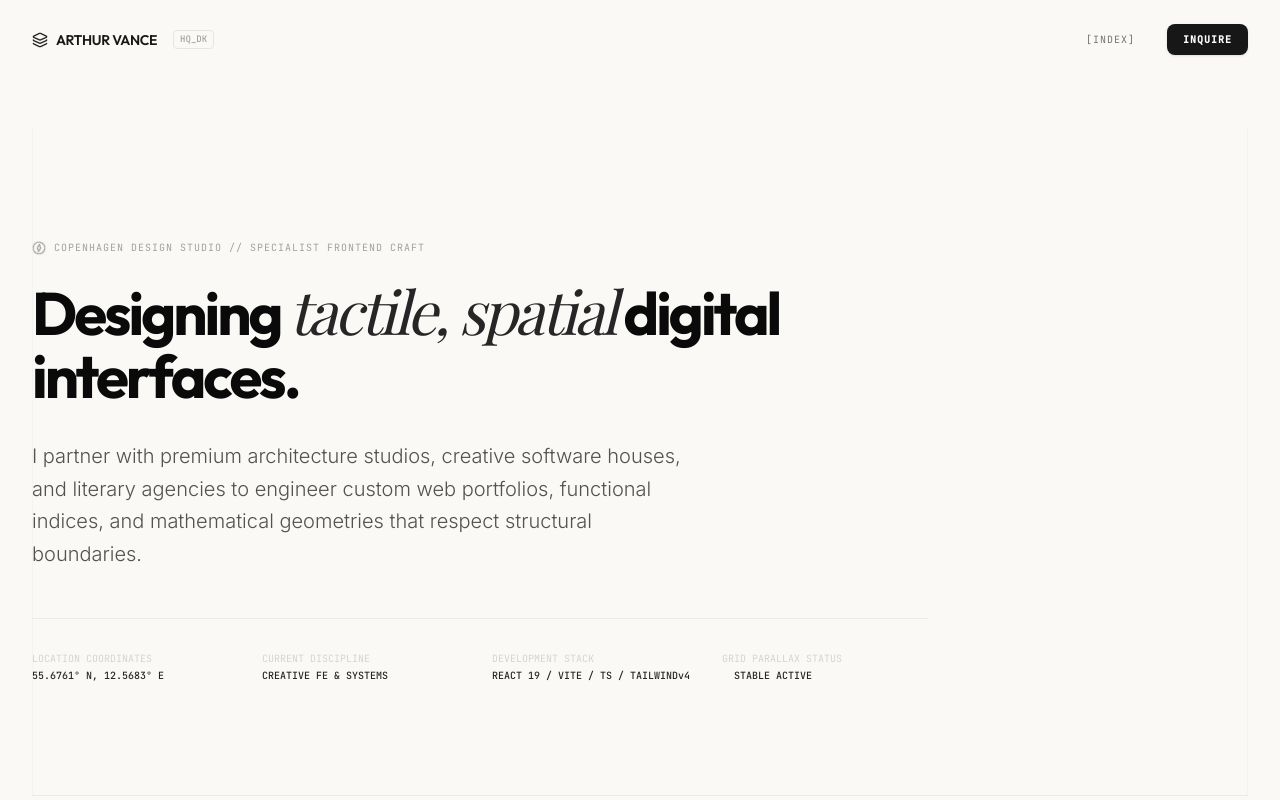
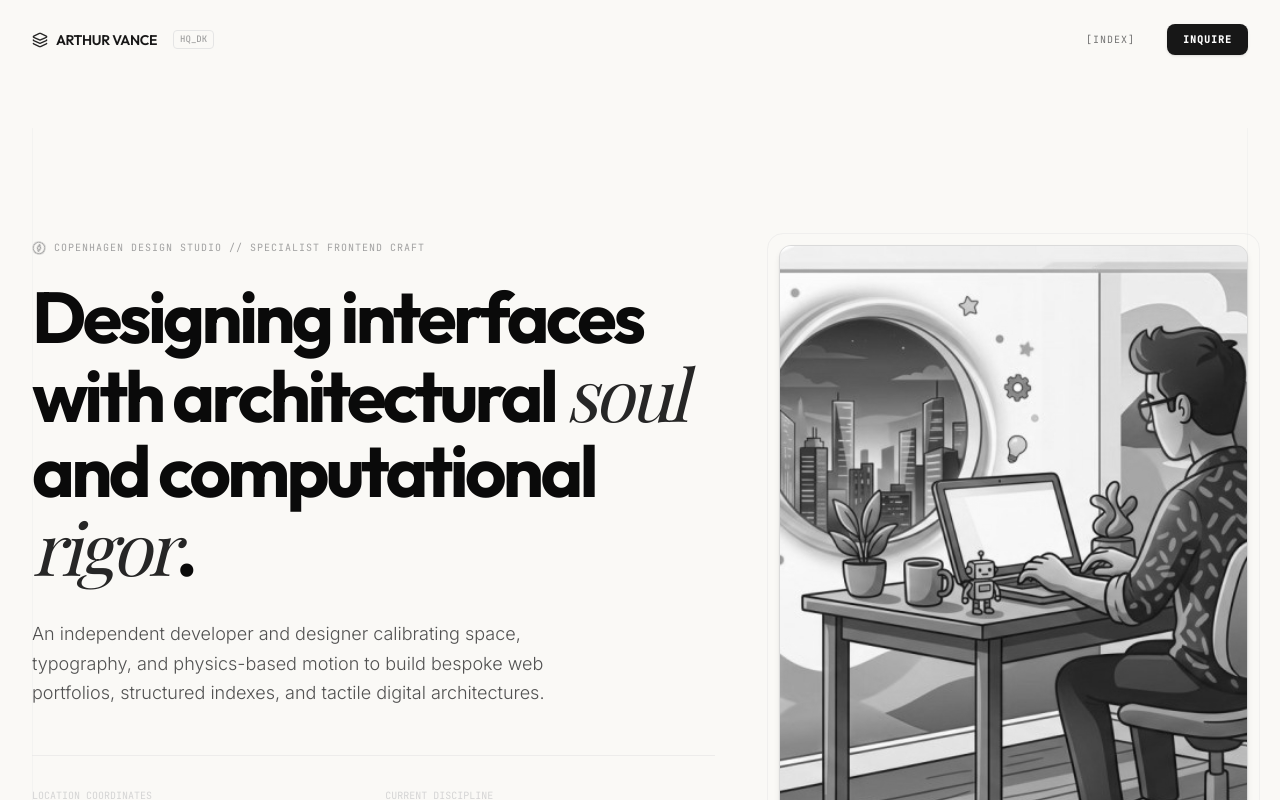
Before and after one commit to Iodine-53/webelements, a React (Vite) app: page / in a window 1280 px wide. Shown: the top 800 px of the page. Built offline with nearby package versions, Linux system fonts and the light colour scheme; a web font is replaced by a local one.

Commit message:
feat: update hero section with new imagery
Refactor the hero section to incorporate a two-column grid layout and add the new hero image asset.

```diff
--- a/src/App.tsx
+++ b/src/App.tsx
@@ -10,6 +10,7 @@ import {
 import { GridShowcase } from "./components/GridShowcase";
 import { ContactDrawer } from "./components/ContactDrawer";
 import { designerInfo } from "./data/portfolioData";
+import heroImage from "./assets/images/hero_image_new.jpg";
 
 export default function App() {
   const [isContactOpen, setIsContactOpen] = useState(false);
@@ -62,7 +63,9 @@ export default function App() {
           <div className="absolute top-0 left-0 h-full w-[1px] bg-neutral-200/30 pointer-events-none" />
           <div className="absolute top-0 right-0 h-full w-[1px] bg-neutral-200/30 pointer-events-none" />
 
-          <div className="max-w-4xl">
+          <div className="grid grid-cols-1 lg:grid-cols-12 gap-12 lg:gap-16 items-center">
+            {/* Left Column: Text Content */}
+            <div className="lg:col-span-7 flex flex-col justify-center">
               <motion.div
                 initial={{ opacity: 0, y: 15 }}
                 animate={{ opacity: 1, y: 0 }}
@@ -73,24 +76,24 @@ export default function App() {
                 <span>COPENHAGEN DESIGN STUDIO // SPECIALIST FRONTEND CRAFT</span>
               </motion.div>
 
-            <h1 className="font-display font-bold text-4xl sm:text-6xl lg:text-7.5xl leading-[1.05] tracking-tighter text-neutral-950 mb-8">
-              Designing <span className="font-serif italic font-normal text-neutral-800">tactile, spatial</span> digital interfaces.
+              <h1 className="font-display font-bold text-4xl sm:text-5xl lg:text-6xl xl:text-7xl leading-[1.05] tracking-tighter text-neutral-950 mb-8">
+                Designing interfaces with architectural <span className="font-serif italic font-normal text-neutral-800">soul</span> and computational <span className="font-serif italic font-normal text-neutral-800">rigor</span>.
               </h1>
 
               <motion.p
                 initial={{ opacity: 0, y: 15 }}
                 animate={{ opacity: 1, y: 0 }}
                 transition={{ duration: 0.6, delay: 0.2 }}
-              className="font-sans text-neutral-600 text-base sm:text-lg lg:text-xl leading-relaxed max-w-2xl font-light"
+                className="font-sans text-neutral-600 text-base sm:text-lg leading-relaxed max-w-xl font-light"
               >
-              I partner with premium architecture studios, creative software houses, and literary agencies to engineer custom web portfolios, functional indices, and mathematical geometries that respect structural boundaries.
+                An independent developer and designer calibrating space, typography, and physics-based motion to build bespoke web portfolios, structured indexes, and tactile digital architectures.
               </motion.p>
 
               <motion.div
                 initial={{ opacity: 0 }}
                 animate={{ opacity: 1 }}
                 transition={{ duration: 0.8, delay: 0.4 }}
-              className="mt-12 pt-8 border-t border-neutral-200/60 grid grid-cols-2 md:grid-cols-4 gap-6 text-[10px] font-mono text-neutral-500"
+                className="mt-12 pt-8 border-t border-neutral-200/60 grid grid-cols-2 gap-6 text-[10px] font-mono text-neutral-500"
               >
                 <div>
                   <span className="block text-neutral-300 mb-0.5">LOCATION COORDINATES</span>
@@ -110,6 +113,36 @@ export default function App() {
                     <span className="w-1.5 h-1.5 bg-green-500 rounded-full animate-ping" />
                     STABLE ACTIVE
                   </span>
+                </div>
+              </motion.div>
+            </div>
+
+            {/* Right Column: Hero Image with Frame/Aspect Style */}
+            <motion.div
+              initial={{ opacity: 0, scale: 0.98, y: 20 }}
+              animate={{ opacity: 1, scale: 1, y: 0 }}
+              transition={{ duration: 0.8, delay: 0.3 }}
+              className="lg:col-span-5 flex justify-center items-center"
+            >
+              <div className="relative group w-full max-w-md lg:max-w-none">
+                {/* Decorative border frame to add editorial/structural feel */}
+                <div className="absolute -inset-3 rounded-2xl border border-neutral-200/50 pointer-events-none group-hover:scale-[1.02] transition-transform duration-500" />
+                <div className="absolute inset-0 bg-neutral-900/5 rounded-xl pointer-events-none" />
+
+                {/* Main Image */}
+                <div className="aspect-[4/5] sm:aspect-[3/4] lg:aspect-[4/5] xl:aspect-[3/4] overflow-hidden rounded-xl border border-neutral-200 bg-neutral-100 shadow-md">
+                  <img
+                    src={heroImage}
+                    alt="Creative Direction Craft"
+                    className="w-full h-full object-cover grayscale hover:grayscale-0 transition-all duration-700 ease-out scale-100 group-hover:scale-105"
+                    referrerPolicy="no-referrer"
+                  />
+                </div>
+
+                {/* Structural subtitle accent for image */}
+                <div className="absolute bottom-4 right-4 bg-white/95 backdrop-blur-sm border border-neutral-200 px-3 py-1.5 rounded-lg text-[9px] font-mono tracking-widest text-neutral-600 shadow-sm">
+                  IMG_REF // 1782767108088
+                </div>
               </div>
             </motion.div>
           </div>
```
Also changed, not shown: src/assets/images/hero_image_new.jpg (added). Lines whose indentation alone changed are shown as unchanged.
